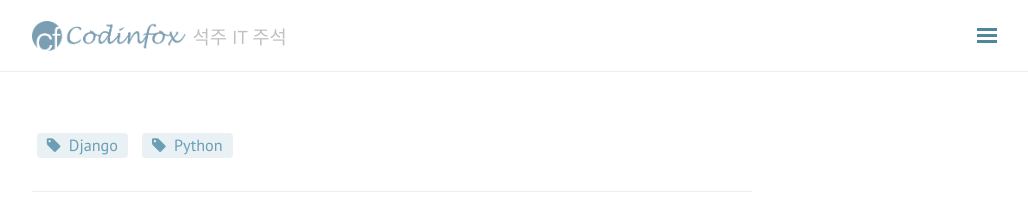
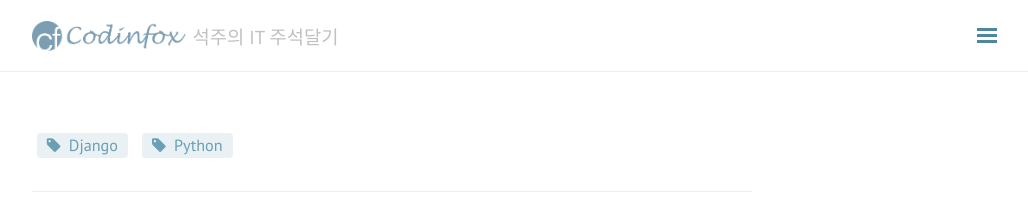
Before and after one commit to somefood/somefood.github.io, a Jekyll site: the page built from index.html, in a window 1280 px wide. Shown: the top 218 px of the page, without its empty margins (248-1276 px from the left). Built offline with Jekyll 4.4.1, drawn with Linux system fonts in a browser that asks for light colours; nearby versions of some CDN libraries; comment, search, counter and statistics services are not loaded; grey boxes are pictures that could not be loaded.

Commit message:
Update _config.yml

```diff
--- a/_config.yml
+++ b/_config.yml
@@ -1,6 +1,6 @@
 # Site Info
-title: '석주 IT 주석'
-tagline: '석주 IT 주석'
+title: '석주의 IT 주석'
+tagline: '석주의 IT 주석달기'
 description: 'IT공부와 하고 이것저것 기록하려 합니다.'
 baseurl: ""
 url: http://somefood.github.io
```
